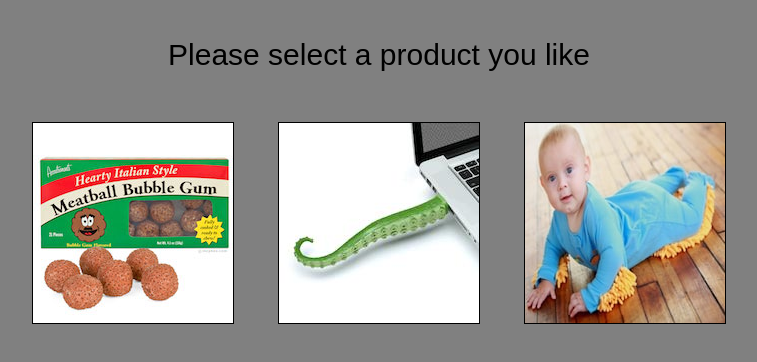
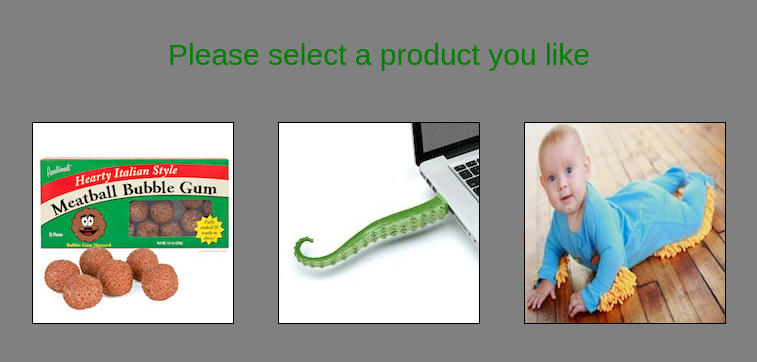
Before and after one commit to nurbek-is/bus_mall, a plain HTML site: page index.html in a window 1280 px wide. Shown: the whole page, without its empty margins (261-1018 px from the left). Drawn offline with Linux system fonts and the light colour scheme.

Commit message:
added comment in js and color in css

```diff
--- a/app.js
+++ b/app.js
@@ -1,6 +1,5 @@
 var allProducts = [];
 var productList = ['bag', 'banana', 'bathroom', 'boots', 'breakfast', 'bubblegum', 'chair', 'cthulhu', 'dog-duck', 'dragon', 'pen', 'pet-sweep','scissors', 'shark', 'sweep', 'tauntaun', 'unicorn', 'usb', 'water-can','wine-glass'];
-
 
 //constructor function
 function Product (name, path)  {
@@ -26,6 +25,7 @@ var tracker = {
   imgRight: document.getElementById('img3'),
   buttonResults: document.getElementById('buttonResults'),
   buttonReset : document.getElementById('buttonReset'),
+  // random number method
   getRandomNumber: function () {
     return Math.floor (Math.random ()* allProducts.length)
   },
--- a/style.css
+++ b/style.css
@@ -37,4 +37,5 @@ ul {
 #text {
   font-size: 30px;
   font-family: fantasy;
+  color: green;
 }
```
